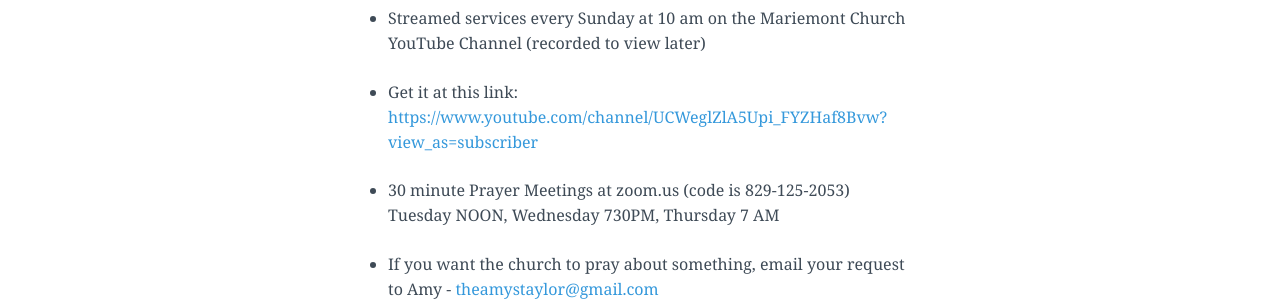
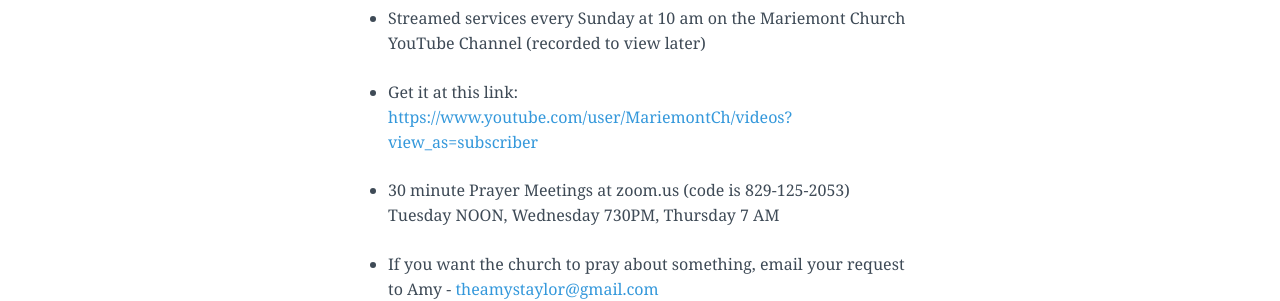
Before and after one commit to lukemoderwell/mariemont, a Jekyll site: the page built from updates.markdown, in a window 1280 px wide and 900 px high, scrolled down 687 px. Shown: the part 154-455 px from the top of the window. Built offline with Jekyll 4.4.1, drawn with Linux system fonts in a browser that asks for light colours; nearby versions of some CDN libraries; some of the changed lines change nothing that is shown.

Commit message:
Updated Updates

```diff
--- a/updates.markdown
+++ b/updates.markdown
@@ -31,7 +31,7 @@ UPDATE ON MCC’S RHYTHMS DURING THIS SEASON OF ISOLATION
 
 - Streamed services every Sunday at 10 am on the Mariemont Church YouTube Channel (recorded to view later)
 
-- Get it at this link: [https://www.youtube.com/channel/UCWeglZlA5Upi_FYZHaf8Bvw?view_as=subscriber](https://www.youtube.com/channel/UCWeglZlA5Upi_FYZHaf8Bvw?view_as=subscriber)
+- Get it at this link: [https://www.youtube.com/user/MariemontCh/videos?view_as=subscriber](https://www.youtube.com/user/MariemontCh/videos?view_as=subscriber)
 
 - 30 minute Prayer Meetings at zoom.us (code is 829-125-2053) Tuesday NOON, Wednesday 730PM, Thursday 7 AM
 
```
